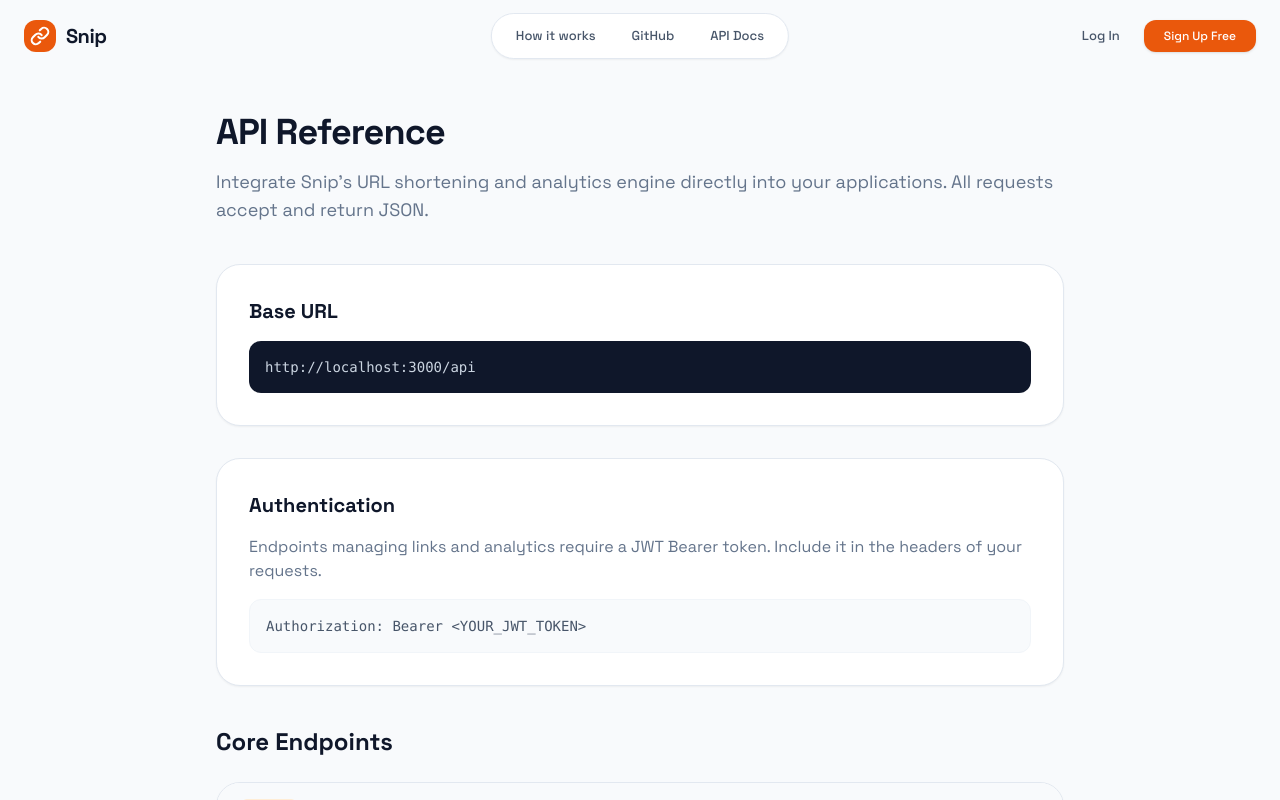
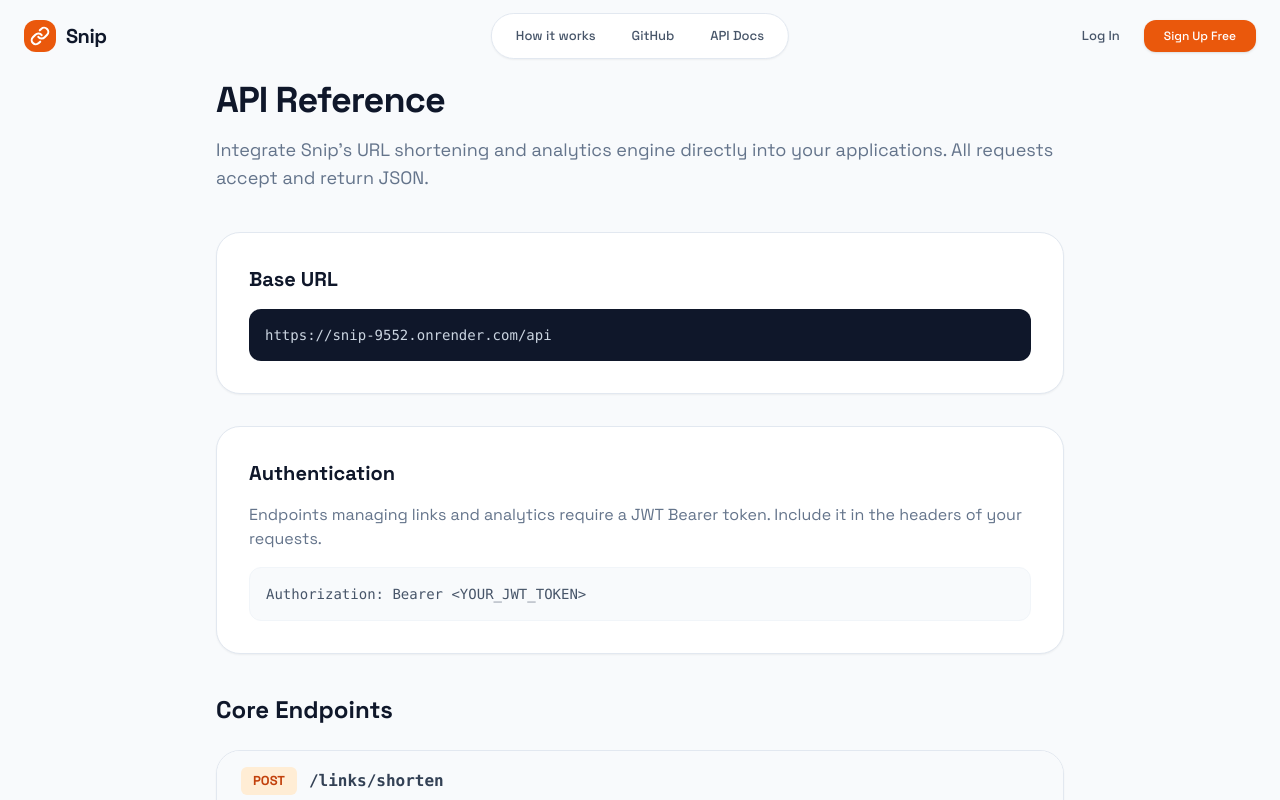
Before and after one commit to adityasrc/snip-frontend, a React (Vite) app: page /docs in a window 1280 px wide. Shown: the top 800 px of the page. Built offline with nearby package versions, Linux system fonts and the light colour scheme.

Commit message:
chore: final touch for deployemnt

```diff
--- a/src/pages/Docs.jsx
+++ b/src/pages/Docs.jsx
@@ -5,9 +5,8 @@
   return (
     <div className="min-h-screen bg-slate-50 font-sans pb-20">
       <LandingHeader />
-       <br></br>
-       <br></br>
-      <main className="max-w-4xl mx-auto p-6 mt-10">
+
+      <main className="max-w-4xl mx-auto p-6 pt-20">
         <div className="mb-10">
           <h1 className="text-4xl font-extrabold text-slate-900 tracking-tight mb-4">API Reference</h1>
           <p className="text-lg text-slate-500">
@@ -99,7 +98,7 @@
             </div>
           </div>
 
-          {/* Endpoint 3: Public Redirect (The Engine) */}
+
           <div className="bg-white rounded-3xl border border-slate-200 shadow-sm overflow-hidden">
             <div className="bg-slate-50 border-b border-slate-100 px-6 py-4 flex flex-col sm:flex-row sm:items-center gap-3">
               <span className="bg-blue-100 text-blue-700 font-bold text-[13px] px-3 py-1 rounded-md w-fit">GET</span>
```
Also changed, not shown: 2 other files (tests, documents, lock files or other folders).
